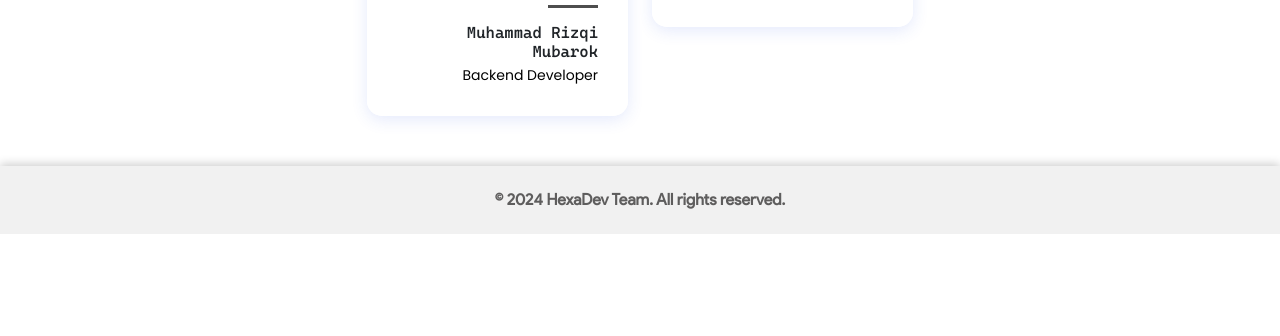
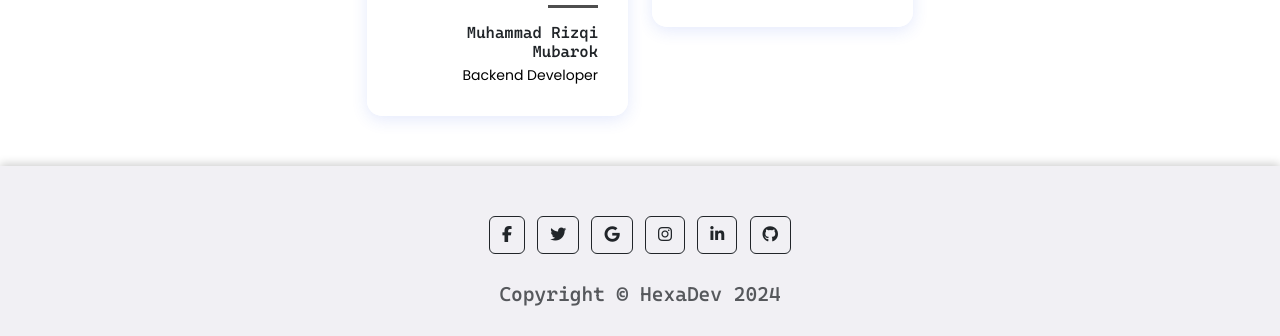
Before and after one commit to HexaDevTeam/hexa, a plain HTML site: page index.html in a window 1280 px wide. Shown: the part 1909-2245 px from the top of the page. Before the commit the page ends 2143 px from the top, so only its background shows below. Drawn offline with nearby package versions, Linux system fonts and the light colour scheme.

Commit message:
Update index.html

```diff
--- a/index.html
+++ b/index.html
@@ -367,11 +367,52 @@
     </div>
 
     <!-- footer -->
-    <footer>
-      <p class="product-sans fw-bold">
-        &copy; <span id="currentYear"></span> HexaDev Team. All rights reserved.
-      </p>
-    </footer>
+    <!-- Remove the container if you want to extend the Footer to full width. -->
+  <footer class="bg-light text-center">
+  <!-- Grid container -->
+  <div class="container p-4 pb-0">
+    <!-- Section: Social media -->
+    <section class="mb-4">
+      <!-- Facebook -->
+      <a class="btn btn-outline-dark btn-floating m-1" href="#!" role="button"
+        ><i class="fab fa-facebook-f"></i
+      ></a>
+
+      <!-- Twitter -->
+      <a class="btn btn-outline-dark btn-floating m-1" href="#!" role="button"
+        ><i class="fab fa-twitter"></i
+      ></a>
+
+      <!-- Google -->
+      <a class="btn btn-outline-dark btn-floating m-1" href="#!" role="button"
+        ><i class="fab fa-google"></i
+      ></a>
+
+      <!-- Instagram -->
+      <a class="btn btn-outline-dark btn-floating m-1" href="#!" role="button"
+        ><i class="fab fa-instagram"></i
+      ></a>
+
+      <!-- Linkedin -->
+      <a class="btn btn-outline-dark btn-floating m-1" href="#!" role="button"
+        ><i class="fab fa-linkedin-in"></i
+      ></a>
+
+      <!-- Github -->
+      <a class="btn btn-outline-dark btn-floating m-1" href="#!" role="button"
+        ><i class="fab fa-github"></i
+      ></a>
+    </section>
+    <!-- Section: Social media -->
+  </div>
+  <div class="text-center">
+    <h5 class="text-muted ">Copyright © HexaDev 2024</h5>
+  </div>
+  <!-- Grid container -->
+</footer>
+
+</div>
+<!-- End of .container -->
 
     <!-- script lain -->
     <script>
```
